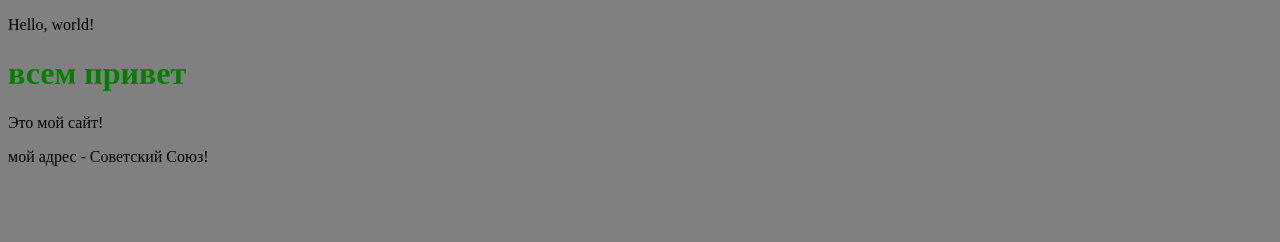
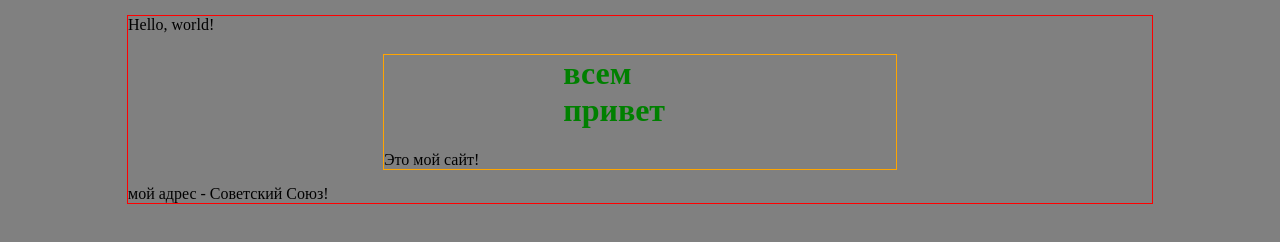
Before and after one commit to NikMik-81/the-project, a plain HTML site: page index.html in a window 1280 px wide. Drawn offline with Linux system fonts and the light colour scheme.

Commit message:
отцентровал блоки

```diff
--- a/css/style.css
+++ b/css/style.css
@@ -1,8 +1,21 @@
-.main {
+.body {
     background-color: gray;
+    width: 80%;
+    margin-left: auto;
+    margin-right: auto;
+    outline: 1px solid red;
+}
 
+.main{
+    margin-left: auto;
+    margin-right: auto;
+    outline: 1px solid orange;
+    width: 50%;
 }
 
 .title {
     color: green;
+    margin-left: auto;
+    margin-right: auto;
+    width: 30%;
 }
--- a/index.html
+++ b/index.html
@@ -5,20 +5,18 @@
     <meta http-equiv="X-UA-Compatible" content="IE=edge" />
     <meta name="viewport" content="width=device-width, initial-scale=1.0" />
     <title>Document</title>
-    <link rel="stylesheet" href="css/style.css">
+    <link rel="stylesheet" href="css/style.css" />
   </head>
-  <body class="main">
+  <body class="body">
     <header class="head">
       <p>Hello, world!</p>
     </header>
-    <main>
+    <main class="main">
       <h1 class="title">всем привет</h1>
       <p>Это мой сайт!</p>
     </main>
     <footer class="footer">
-        <p>
-            мой адрес - Советский Союз!
-        </p>
+      <p>мой адрес - Советский Союз!</p>
     </footer>
   </body>
 </html>
```
